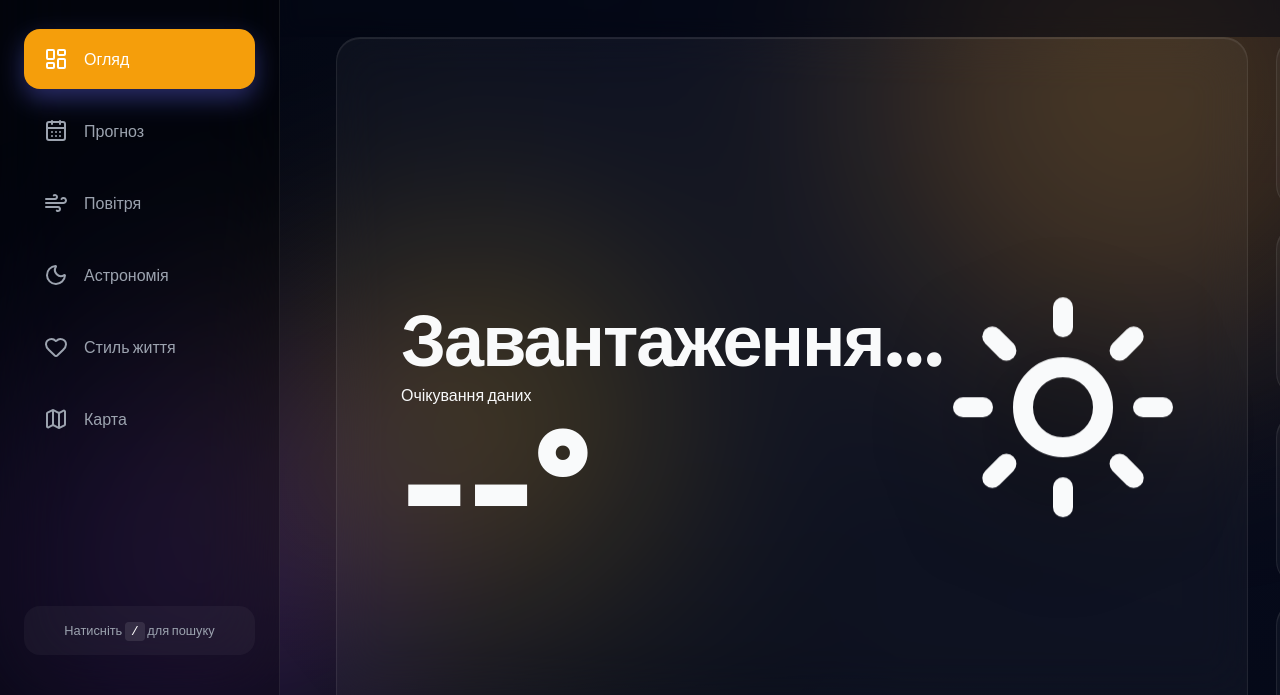
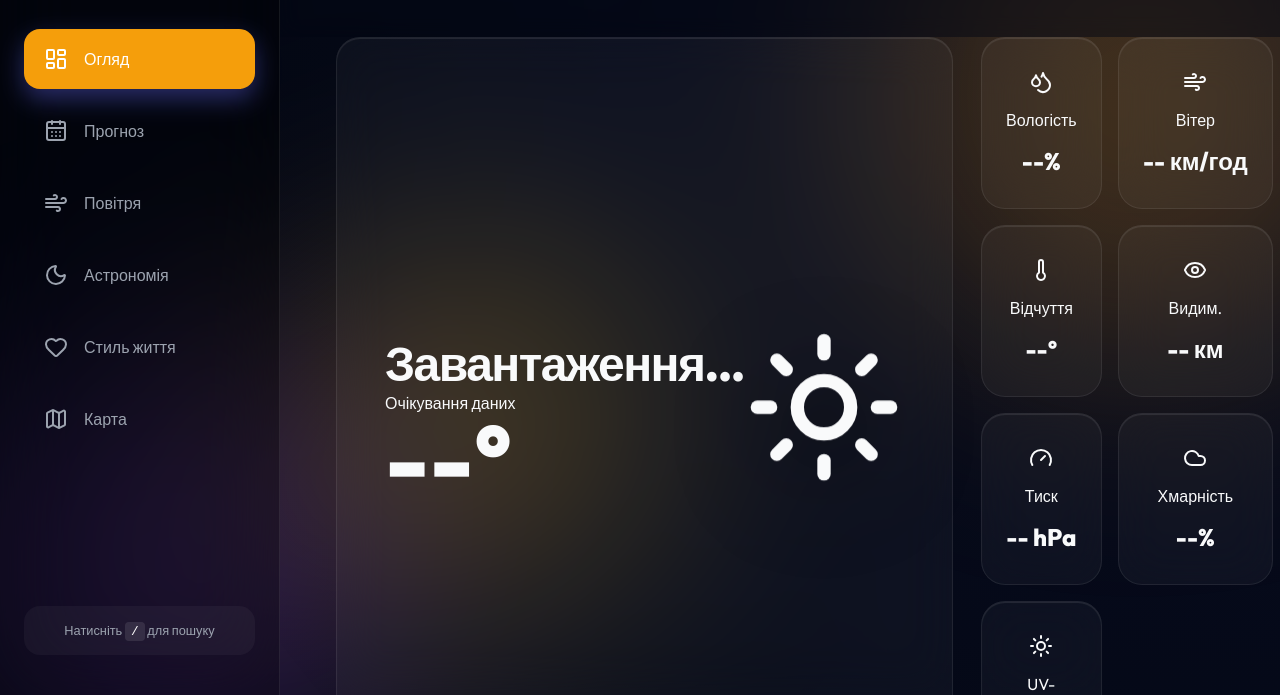
Before and after one commit to Arsenk0/WEBweather, a website built with Vite: page index.html in a window 1280 px wide. Shown: the part 105-800 px from the top of the page. Built offline with nearby package versions, Linux system fonts and the light colour scheme; no server answers.

Commit message:
UI Optimization: Compacted Hero section (smaller fonts, reduced padding) for better information density

```diff
--- a/style.css
+++ b/style.css
@@ -76,10 +76,10 @@ kbd { background: rgba(255,255,255,0.1); padding: 2px 6px; border-radius: 4px; c
 .glass-panel { background: var(--glass-bg); backdrop-filter: var(--glass-blur); border: 1px solid var(--glass-border); border-radius: var(--radius-lg); box-shadow: inset 0 1px 1px rgba(255,255,255,0.1); animation: pop 0.8s cubic-bezier(0.34, 1.56, 0.64, 1) backwards; animation-delay: var(--delay); }
 @keyframes pop { from { opacity: 0; transform: scale(0.95); } to { opacity: 1; transform: scale(1); } }
 
-.hero-card { grid-column: 1 / 2; padding: 4rem; display: flex; justify-content: space-between; align-items: center; position: relative; }
-.location-box h1 { font-size: 4.5rem; font-weight: 800; letter-spacing: -2px; }
-.hero-temp { font-size: 9rem; font-weight: 800; line-height: 0.8; margin-top: 1rem; }
-.large-icon { width: 240px; height: 240px; animation: float 6s ease-in-out infinite; filter: drop-shadow(0 20px 40px rgba(0,0,0,0.5)); }
+.hero-card { grid-column: 1 / 2; padding: 2.5rem 3rem; display: flex; justify-content: space-between; align-items: center; position: relative; }
+.location-box h1 { font-size: 3rem; font-weight: 800; letter-spacing: -1.5px; }
+.hero-temp { font-size: 6rem; font-weight: 800; line-height: 0.8; margin-top: 0.5rem; }
+.large-icon { width: 160px; height: 160px; animation: float 6s ease-in-out infinite; filter: drop-shadow(0 20px 40px rgba(0,0,0,0.5)); }
 @keyframes float { 0%, 100% { transform: translateY(0); } 50% { transform: translateY(-25px); } }
 
 /* Hourly Forecast (New) */
```
